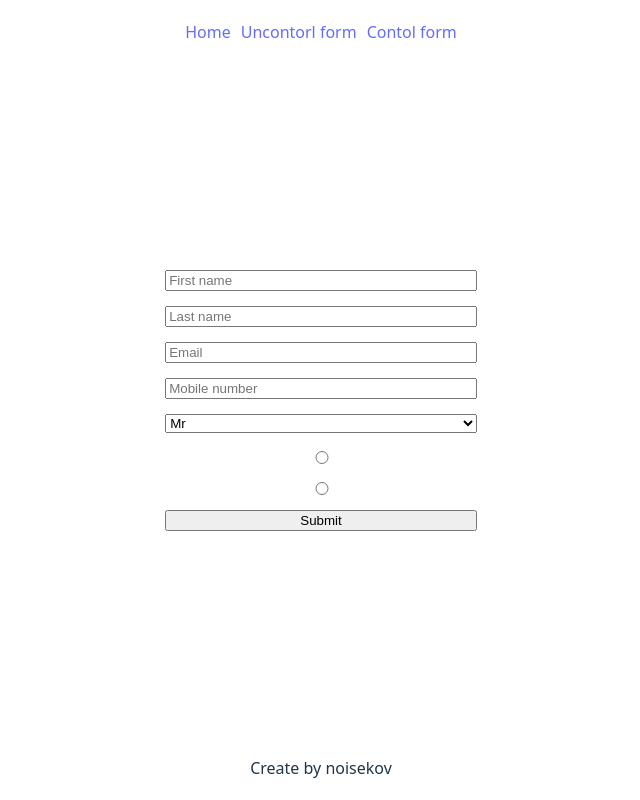
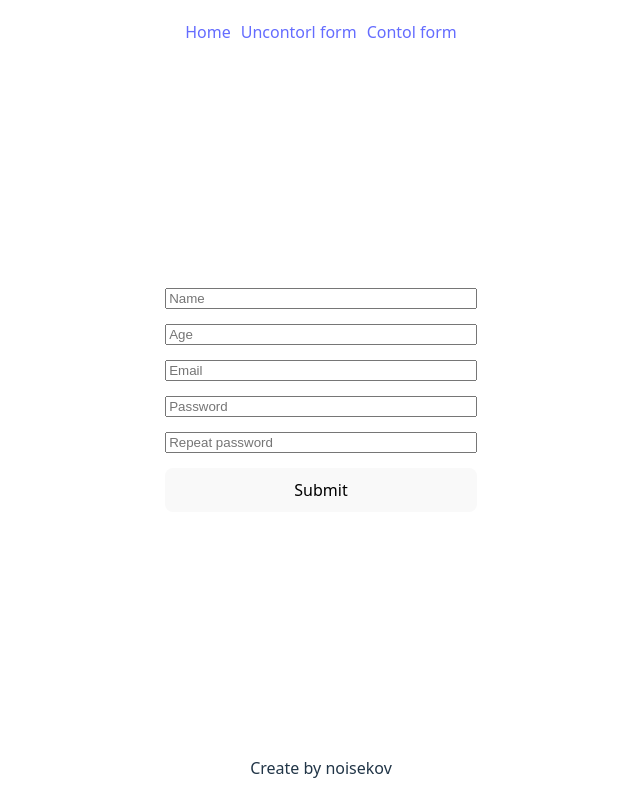
Before and after one commit to noisekov/reactForms, a React (Vite) app: page /reactForms/form-contorl in a window 1280 px wide. Shown: the whole page, without its empty margins (319-959 px from the left). Built offline with nearby package versions, Linux system fonts and the light colour scheme.

Commit message:
feat: add control form

```diff
--- a/package.json
+++ b/package.json
@@ -14,6 +14,7 @@
     "deploy": "gh-pages -d dist"
   },
   "dependencies": {
+    "@hookform/resolvers": "^4.1.3",
     "@reduxjs/toolkit": "^2.6.1",
     "react": "^19.0.0",
     "react-dom": "^19.0.0",
--- a/src/page/FormControl/FormControl.module.css
+++ b/src/page/FormControl/FormControl.module.css
@@ -1,6 +1,20 @@
 .form {
   display: flex;
   flex-direction: column;
-  gap: 15px;
   width: 100%;
 }
+
+.label {
+  display: flex;
+  flex-direction: row;
+  align-items: center;
+  gap: 5px;
+}
+
+.error {
+  display: block;
+  height: 15px;
+  text-align: left;
+  font-size: 10px;
+  color: red;
+}
--- a/src/page/FormControl/FormControl.tsx
+++ b/src/page/FormControl/FormControl.tsx
@@ -1,66 +1,116 @@
-// import { useForm } from 'react-hook-form';
-import { useForm } from 'react-hook-form';
+import { useForm, SubmitHandler } from 'react-hook-form';
 import styles from './FormControl.module.css';
+import { z } from 'zod';
+import { zodResolver } from '@hookform/resolvers/zod';
+import { useDispatch } from 'react-redux';
+import { addData } from '../../features/dataSlice';
+import { useNavigate } from 'react-router-dom';
 
-const FormControl = () => {
+interface IFormData {
+  name: string;
+  age: number;
+  email: string;
+  password: string;
+  repeatPassword: string;
+  // sex: string;
+  // terms: boolean;
+  // country: string;
+  // image: string;
+}
+
+const formValidation = z
+  .object({
+    name: z.string().refine((val) => val[0] === val[0].toUpperCase(), {
+      message: `First letter must be uppercased`,
+    }),
+    age: z.preprocess(
+      (val) => +z.string().parse(val),
+      z.number().positive('No negative values')
+    ),
+    email: z.string().email({ message: 'Invalid email address' }),
+    password: z.string().refine(
+      (password) => {
+        return password.split('').some((char) => {
+          if (typeof +char === 'number' && !Number.isNaN(+char)) {
+            return true;
+          }
+        });
+      },
+      {
+        message: `1 number, 1 uppercased letter, 1 lowercased letter, 1 special character`,
+      }
+    ),
+    repeatPassword: z.string(),
+  })
+  .refine((data) => data.password === data.repeatPassword, {
+    message: "Passwords don't match",
+    path: ['repeatPassword'],
+  });
+
+export default function FormControl() {
   const {
     register,
     handleSubmit,
     formState: { errors },
-  } = useForm();
-  // const onSubmit = (data) => console.log(data);
-  console.log(errors);
+  } = useForm<IFormData>({
+    resolver: zodResolver(formValidation),
+  });
+  const dispatch = useDispatch();
+  const navigate = useNavigate();
+
+  const onSubmit: SubmitHandler<IFormData> = (data) => {
+    dispatch(addData(data));
+    navigate('/reactForms');
+  };
 
   return (
-    <form
-      onSubmit={handleSubmit((data) => console.log(data))}
-      className={styles.form}
-    >
+    <form onSubmit={handleSubmit(onSubmit)} className={styles.form}>
+      <input placeholder="Name" {...register('name')} />
+      <output className={styles.error}>{errors.name?.message}</output>
+      <input type="number" placeholder="Age" {...register('age')} />
+      <output className={styles.error}>{errors.age?.message}</output>
+      <input type="email" placeholder="Email" {...register('email')} />
+      <output className={styles.error}>{errors.email?.message}</output>
+      <input type="password" placeholder="Password" {...register('password')} />
+      <output className={styles.error}>{errors.password?.message}</output>
       <input
-        type="text"
-        placeholder="First name"
-        {...register('First name', { required: true, maxLength: 80 })}
+        type="password"
+        placeholder="Repeat password"
+        {...register('repeatPassword')}
       />
-      <input
-        type="text"
-        placeholder="Last name"
-        {...register('Last name', { required: true, maxLength: 100 })}
-      />
-      <input
-        type="text"
-        placeholder="Email"
-        {...register('Email', { required: true, pattern: /^\S+@\S+$/i })}
-      />
-      <input
-        type="tel"
-        placeholder="Mobile number"
-        {...register('Mobile number', {
-          required: true,
-          minLength: 6,
-          maxLength: 12,
-        })}
-      />
-      <select {...register('Title', { required: true })}>
-        <option value="Mr">Mr</option>
-        <option value="Mrs">Mrs</option>
-        <option value="Miss">Miss</option>
-        <option value="Dr">Dr</option>
+      <output className={styles.error}>{errors.repeatPassword?.message}</output>
+
+      <button name="submit" type="submit">
+        Submit
+      </button>
+
+      {/*
+      <select name="sex">
+        <option disabled>-- Choose sex --</option>
+        <option value="male">Male</option>
+        <option value="female">Female</option>
       </select>
-
-      <input
-        {...register('Developer', { required: true })}
-        type="radio"
-        value="Yes"
-      />
-      <input
-        {...register('Developer', { required: true })}
-        type="radio"
-        value="No"
-      />
-
-      <input type="submit" />
+      <output className={styles.error} name="err-sex"></output>
+      <label className={styles.label}>
+        <input type="checkbox" name="terms" />
+        Accept terms and conditions agreement
+      </label>
+      <output className={styles.error} name="err-terms"></output>
+      <input name="image" type="file" />
+      <output className={styles.error} name="err-image"></output>
+      <label className={styles.label}>
+        <input type="text" name="country" list="countries" />
+        Country
+        <datalist id="countries">
+          {['Ukraine', 'Russia', 'Belarus', 'Poland', 'Germany'].map(
+            (country, index) => (
+              <option key={index} value={country} />
+            )
+          )}
+        </datalist>
+      </label>
+      <output className={styles.error} name="err-country"></output>
+       */}
     </form>
   );
-};
-
-export default FormControl;
+}
--- a/src/page/FormUncontrol/FormUncontrol.tsx
+++ b/src/page/FormUncontrol/FormUncontrol.tsx
@@ -5,7 +5,7 @@ import { useNavigate } from 'react-router-dom';
 import { useDispatch } from 'react-redux';
 import { addData } from '../../features/dataSlice';
 
-type formData = {
+interface formData {
   name: string;
   age: number;
   email: string;
@@ -15,12 +15,13 @@ type formData = {
   terms: boolean;
   country: string;
   image: string;
-};
+}
 
 const FormUncontrol = () => {
   const formRef = useRef(null);
   const navigate = useNavigate();
   const dispatch = useDispatch();
+
   const formData: formData = {
     name: '',
     age: 0,
@@ -32,6 +33,39 @@ const FormUncontrol = () => {
     country: '',
     image: '',
   };
+
+  const formValidation = z
+    .object({
+      name: z.string().refine((val) => val[0] === val[0].toUpperCase(), {
+        message: `First letter must be uppercased`,
+      }),
+      age: z.preprocess(
+        (val) => +z.string().parse(val),
+        z.number().positive('No negative values')
+      ),
+      email: z.string().email({ message: 'Invalid email address' }),
+      password: z.string().refine(
+        (password) => {
+          return password.split('').some((char) => {
+            if (typeof +char === 'number' && !Number.isNaN(+char)) {
+              return true;
+            }
+          });
+        },
+        {
+          message: `1 number, 1 uppercased letter, 1 lowercased letter, 1 special character`,
+        }
+      ),
+      repeatPassword: z.string(),
+      // sex: z.string().email({ message: 'Invalid email address' }),
+      // terms: z.string().email({ message: 'Invalid email address' }),
+      // image: z.string().email({ message: 'Invalid email address' }),
+      // country: z.string().email({ message: 'Invalid email address' }),
+    })
+    .refine((data) => data.password === data.repeatPassword, {
+      message: "Passwords don't match",
+      path: ['repeatPassword'],
+    });
 
   const submit = async (event: React.FormEvent<HTMLFormElement>) => {
     event.preventDefault();
@@ -73,39 +107,6 @@ const FormUncontrol = () => {
       (formData[inputElement.name as keyof formData] as string) =
         inputElement.value;
     }
-
-    const formValidation = z
-      .object({
-        name: z.string().refine((val) => val[0] === val[0].toUpperCase(), {
-          message: `First letter must be uppercased`,
-        }),
-        age: z.preprocess(
-          (val) => +z.string().parse(val),
-          z.number().positive('No negative values')
-        ),
-        email: z.string().email({ message: 'Invalid email address' }),
-        password: z.string().refine(
-          (password) => {
-            return password.split('').some((char) => {
-              if (typeof +char === 'number' && !Number.isNaN(+char)) {
-                return true;
-              }
-            });
-          },
-          {
-            message: `1 number, 1 uppercased letter, 1 lowercased letter, 1 special character`,
-          }
-        ),
-        repeatPassword: z.string(),
-        // sex: z.string().email({ message: 'Invalid email address' }),
-        // terms: z.string().email({ message: 'Invalid email address' }),
-        // image: z.string().email({ message: 'Invalid email address' }),
-        // country: z.string().email({ message: 'Invalid email address' }),
-      })
-      .refine((data) => data.password === data.repeatPassword, {
-        message: "Passwords don't match",
-        path: ['repeatPassword'],
-      });
 
     try {
       formValidation.parse(formData);
```
Also changed, not shown: 1 other file (tests, documents, lock files or other folders).
